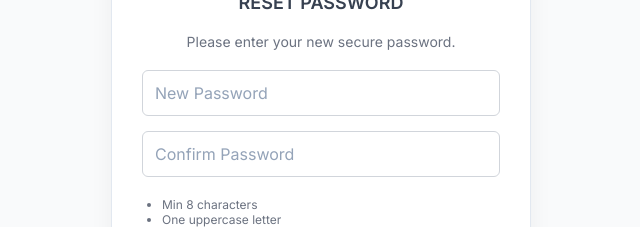
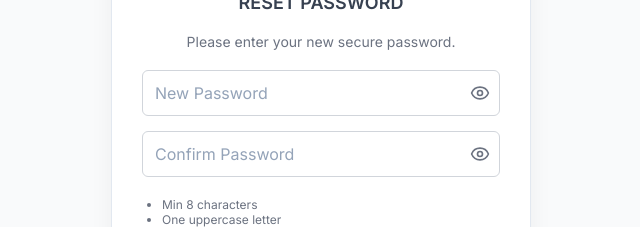
Before and after one commit to haseebuu2004-crypto/life-care-app, a React (Vite) app in the folder frontend/: page /reset-password/1 in a window 1280 px wide. Shown: the part 249-476 px from the top of the page, without its empty margins (319-959 px from the left). Built offline with nearby package versions, Linux system fonts and the light colour scheme; no server answers.

Commit message:
feat: add password visibility toggle across all authentication and user management forms

```diff
--- a/frontend/src/pages/Login.jsx
+++ b/frontend/src/pages/Login.jsx
@@ -2,6 +2,7 @@ import React, { useState } from 'react';
 import { useNavigate, Navigate } from 'react-router-dom';
 import { useAuth } from '../context/AuthContext';
 import { signInWithGoogle } from '../services/firebase';
+import { Eye, EyeOff } from 'lucide-react';
 
 export function Login() {
     const { googleLogin, selectRole, verifyPassword, setPassword, forgotPassword, user } = useAuth();
@@ -13,6 +14,8 @@ export function Login() {
     const [selectedRole, setSelectedRole] = useState(null);
     const [rolePassword, setRolePassword] = useState('');
     const [confirmPassword, setConfirmPassword] = useState('');
+    const [showPassword, setShowPassword] = useState(false);
+    const [showConfirmPassword, setShowConfirmPassword] = useState(false);
     const [loading, setLoading] = useState(false);
     const [errorMsg, setErrorMsg] = useState('');
     const [successMsg, setSuccessMsg] = useState('');
@@ -145,7 +148,12 @@ export function Login() {
                         <h3 style={{ textAlign: 'center', marginBottom: 20, color: '#374151', fontSize: '18px', textTransform: 'uppercase' }}>{selectedRole} LOGIN</h3>
                         <div className="form-group" style={{ marginBottom: 20 }}>
                             <label style={{ display: 'block', marginBottom: 8, color: '#4b5563', fontWeight: '600' }}>Password</label>
-                            <input type="password" value={rolePassword} onChange={(e) => setRolePassword(e.target.value)} required placeholder={`Enter password`} style={{ width: '100%', padding: '12px', borderRadius: '6px', border: '1px solid #d1d5db', fontSize: '16px' }} />
+                            <div style={{ position: 'relative' }}>
+                                <input type={showPassword ? "text" : "password"} value={rolePassword} onChange={(e) => setRolePassword(e.target.value)} required placeholder={`Enter password`} style={{ width: '100%', padding: '12px', borderRadius: '6px', border: '1px solid #d1d5db', fontSize: '16px', paddingRight: '40px' }} />
+                                <button type="button" onClick={() => setShowPassword(!showPassword)} style={{ position: 'absolute', right: '10px', top: '50%', transform: 'translateY(-50%)', background: 'none', border: 'none', cursor: 'pointer', color: '#6b7280', display: 'flex', alignItems: 'center' }}>
+                                    {showPassword ? <EyeOff size={20} /> : <Eye size={20} />}
+                                </button>
+                            </div>
                         </div>
                         <button type="submit" disabled={loading} className="btn btn-primary w-full" style={{ padding: '12px', fontSize: '16px', fontWeight: 'bold' }}>{loading ? 'Verifying...' : 'Verify Access'}</button>
                         <div style={{ display: 'flex', justifyContent: 'space-between', marginTop: 15 }}>
@@ -159,11 +167,17 @@ export function Login() {
                     <form onSubmit={handleCreateSubmit}>
                         <h3 style={{ textAlign: 'center', marginBottom: 20, color: '#374151', fontSize: '18px', textTransform: 'uppercase' }}>CREATE {selectedRole} PASSWORD</h3>
                         <p style={{ textAlign: 'center', color: '#6b7280', fontSize: '14px', marginBottom: 20 }}>Secure this panel by creating a new password.</p>
-                        <div className="form-group" style={{ marginBottom: 15 }}>
-                            <input type="password" value={rolePassword} onChange={(e) => setRolePassword(e.target.value)} required placeholder={`New Password`} style={{ width: '100%', padding: '12px', borderRadius: '6px', border: '1px solid #d1d5db', fontSize: '16px' }} />
+                        <div className="form-group" style={{ marginBottom: 15, position: 'relative' }}>
+                            <input type={showPassword ? "text" : "password"} value={rolePassword} onChange={(e) => setRolePassword(e.target.value)} required placeholder={`New Password`} style={{ width: '100%', padding: '12px', borderRadius: '6px', border: '1px solid #d1d5db', fontSize: '16px', paddingRight: '40px' }} />
+                            <button type="button" onClick={() => setShowPassword(!showPassword)} style={{ position: 'absolute', right: '10px', top: '50%', transform: 'translateY(-50%)', background: 'none', border: 'none', cursor: 'pointer', color: '#6b7280', display: 'flex', alignItems: 'center' }}>
+                                {showPassword ? <EyeOff size={20} /> : <Eye size={20} />}
+                            </button>
                         </div>
-                        <div className="form-group" style={{ marginBottom: 20 }}>
-                            <input type="password" value={confirmPassword} onChange={(e) => setConfirmPassword(e.target.value)} required placeholder={`Confirm Password`} style={{ width: '100%', padding: '12px', borderRadius: '6px', border: '1px solid #d1d5db', fontSize: '16px' }} />
+                        <div className="form-group" style={{ marginBottom: 20, position: 'relative' }}>
+                            <input type={showConfirmPassword ? "text" : "password"} value={confirmPassword} onChange={(e) => setConfirmPassword(e.target.value)} required placeholder={`Confirm Password`} style={{ width: '100%', padding: '12px', borderRadius: '6px', border: '1px solid #d1d5db', fontSize: '16px', paddingRight: '40px' }} />
+                            <button type="button" onClick={() => setShowConfirmPassword(!showConfirmPassword)} style={{ position: 'absolute', right: '10px', top: '50%', transform: 'translateY(-50%)', background: 'none', border: 'none', cursor: 'pointer', color: '#6b7280', display: 'flex', alignItems: 'center' }}>
+                                {showConfirmPassword ? <EyeOff size={20} /> : <Eye size={20} />}
+                            </button>
                         </div>
                         <ul style={{ fontSize: '12px', color: '#6b7280', paddingLeft: 20, marginBottom: 20 }}>
                             <li style={{ color: rolePassword.length >= 8 ? '#16a34a' : 'inherit' }}>Min 8 characters</li>
--- a/frontend/src/pages/ResetPassword.jsx
+++ b/frontend/src/pages/ResetPassword.jsx
@@ -1,6 +1,7 @@
 import React, { useState } from 'react';
 import { useParams, useNavigate } from 'react-router-dom';
 import { useAuth } from '../context/AuthContext';
+import { Eye, EyeOff } from 'lucide-react';
 
 export function ResetPassword() {
     const { token } = useParams();
@@ -9,6 +10,8 @@ export function ResetPassword() {
 
     const [newPassword, setNewPassword] = useState('');
     const [confirmPassword, setConfirmPassword] = useState('');
+    const [showPassword, setShowPassword] = useState(false);
+    const [showConfirmPassword, setShowConfirmPassword] = useState(false);
     const [loading, setLoading] = useState(false);
     const [errorMsg, setErrorMsg] = useState('');
     const [successMsg, setSuccessMsg] = useState('');
@@ -50,11 +53,17 @@ export function ResetPassword() {
                 <form onSubmit={handleResetSubmit}>
                     <h3 style={{ textAlign: 'center', marginBottom: 20, color: '#374151', fontSize: '18px', textTransform: 'uppercase' }}>RESET PASSWORD</h3>
                     <p style={{ textAlign: 'center', color: '#6b7280', fontSize: '14px', marginBottom: 20 }}>Please enter your new secure password.</p>
-                    <div className="form-group" style={{ marginBottom: 15 }}>
-                        <input type="password" value={newPassword} onChange={(e) => setNewPassword(e.target.value)} required placeholder={`New Password`} style={{ width: '100%', padding: '12px', borderRadius: '6px', border: '1px solid #d1d5db', fontSize: '16px' }} />
+                    <div className="form-group" style={{ marginBottom: 15, position: 'relative' }}>
+                        <input type={showPassword ? "text" : "password"} value={newPassword} onChange={(e) => setNewPassword(e.target.value)} required placeholder={`New Password`} style={{ width: '100%', padding: '12px', borderRadius: '6px', border: '1px solid #d1d5db', fontSize: '16px', paddingRight: '40px' }} />
+                        <button type="button" onClick={() => setShowPassword(!showPassword)} style={{ position: 'absolute', right: '10px', top: '50%', transform: 'translateY(-50%)', background: 'none', border: 'none', cursor: 'pointer', color: '#6b7280', display: 'flex', alignItems: 'center' }}>
+                            {showPassword ? <EyeOff size={20} /> : <Eye size={20} />}
+                        </button>
                     </div>
-                    <div className="form-group" style={{ marginBottom: 20 }}>
-                        <input type="password" value={confirmPassword} onChange={(e) => setConfirmPassword(e.target.value)} required placeholder={`Confirm Password`} style={{ width: '100%', padding: '12px', borderRadius: '6px', border: '1px solid #d1d5db', fontSize: '16px' }} />
+                    <div className="form-group" style={{ marginBottom: 20, position: 'relative' }}>
+                        <input type={showConfirmPassword ? "text" : "password"} value={confirmPassword} onChange={(e) => setConfirmPassword(e.target.value)} required placeholder={`Confirm Password`} style={{ width: '100%', padding: '12px', borderRadius: '6px', border: '1px solid #d1d5db', fontSize: '16px', paddingRight: '40px' }} />
+                        <button type="button" onClick={() => setShowConfirmPassword(!showConfirmPassword)} style={{ position: 'absolute', right: '10px', top: '50%', transform: 'translateY(-50%)', background: 'none', border: 'none', cursor: 'pointer', color: '#6b7280', display: 'flex', alignItems: 'center' }}>
+                            {showConfirmPassword ? <EyeOff size={20} /> : <Eye size={20} />}
+                        </button>
                     </div>
                     <ul style={{ fontSize: '12px', color: '#6b7280', paddingLeft: 20, marginBottom: 20 }}>
                         <li style={{ color: newPassword.length >= 8 ? '#16a34a' : 'inherit' }}>Min 8 characters</li>
--- a/frontend/src/pages/UserManagement.jsx
+++ b/frontend/src/pages/UserManagement.jsx
@@ -3,7 +3,7 @@ import useStore from '../store/useStore';
 import { useAuth } from '../context/AuthContext';
 import { usePermissions } from '../hooks/usePermissions';
 import { Navigate } from 'react-router-dom';
-import { Plus, Trash2, Edit2, X, Check, Shield } from 'lucide-react';
+import { Plus, Trash2, Edit2, X, Check, Shield, Eye, EyeOff } from 'lucide-react';
 
 const ROLES = ['admin', 'user'];
 
@@ -27,6 +27,7 @@ function RoleBadge({ role }) {
 function AddUserModal({ onClose }) {
     const { addUser } = useStore();
     const [form, setForm] = useState({ username: '', password: '', role: 'user' });
+    const [showPassword, setShowPassword] = useState(false);
 
     const handleSubmit = async (e) => {
         e.preventDefault();
@@ -54,7 +55,12 @@ function AddUserModal({ onClose }) {
                     </div>
                     <div className="form-group">
                         <label>Password</label>
-                        <input type="password" value={form.password} onChange={e=>setForm({...form, password: e.target.value})} required placeholder="Min 6 characters" minLength={6} />
+                        <div style={{ position: 'relative' }}>
+                            <input type={showPassword ? "text" : "password"} value={form.password} onChange={e=>setForm({...form, password: e.target.value})} required placeholder="Min 6 characters" minLength={6} style={{ paddingRight: '40px' }} />
+                            <button type="button" onClick={() => setShowPassword(!showPassword)} style={{ position: 'absolute', right: '10px', top: '50%', transform: 'translateY(-50%)', background: 'none', border: 'none', cursor: 'pointer', color: '#6b7280', display: 'flex', alignItems: 'center' }}>
+                                {showPassword ? <EyeOff size={18} /> : <Eye size={18} />}
+                            </button>
+                        </div>
                     </div>
                     <div className="form-group">
                         <label>Role</label>
```
